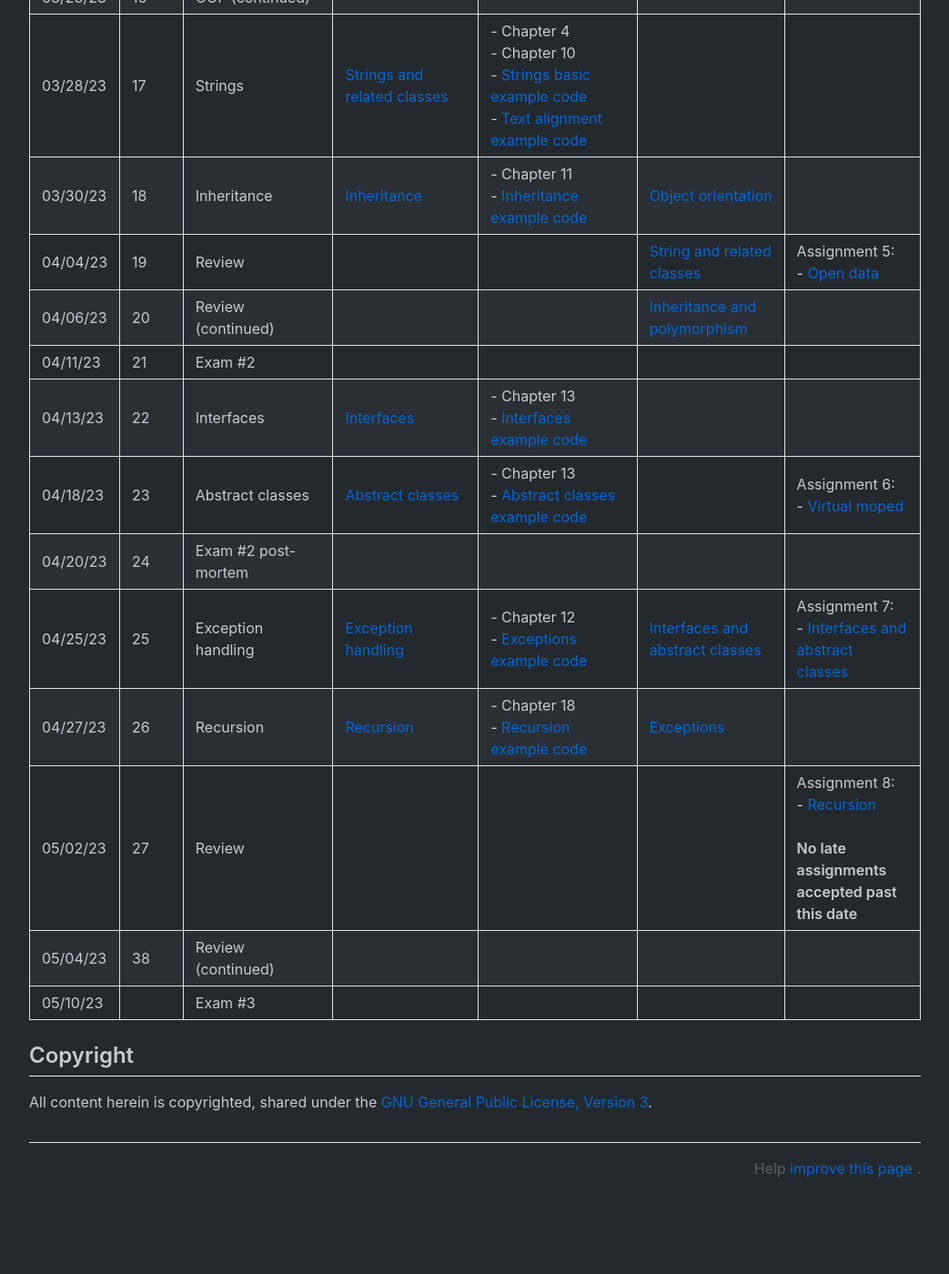
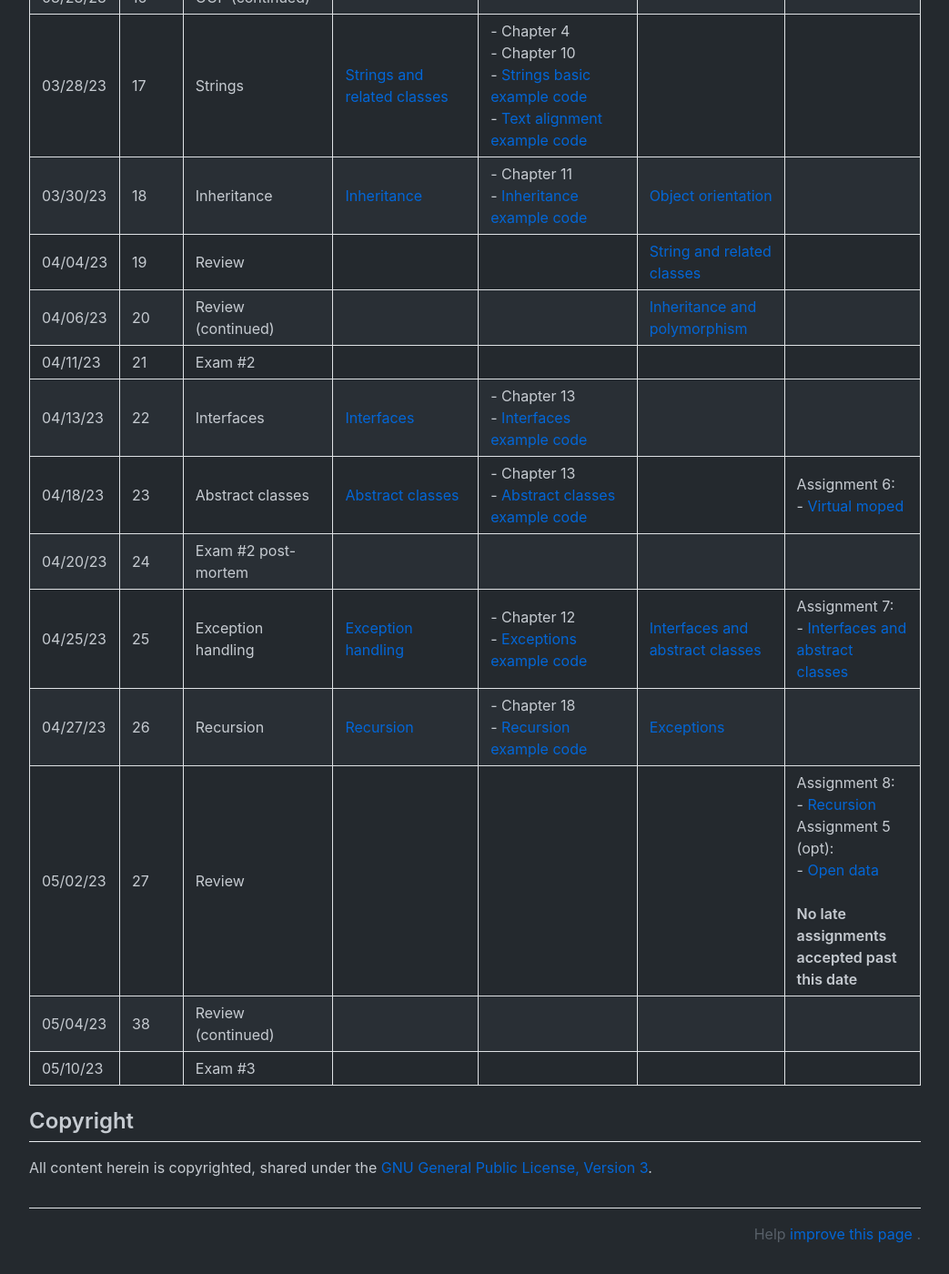
Before and after one commit to nyu-daniel-zint/intro-to-computer-science-2024-spring, a Jekyll site: the page built from content/schedule.md, in a window 1280 px wide and 1400 px high, scrolled down 1777 px. Shown: the whole window at 91% size, without its empty margins (118-1161 px from the left). Built offline with Jekyll 4.4.1, drawn with Linux system fonts in a browser that asks for light colours; comment, search, counter and statistics services are not loaded; before the commit the page ends 3105 px from its top, so only the background shows below that; part of the change alters nothing that is shown.

Commit message:
Make open data assignment optional.

```diff
--- a/content/schedule.md
+++ b/content/schedule.md
@@ -32,7 +32,7 @@ Department of Computer Science
 | 03/23/23 | 16    | OOP (continued)                                          |                                                                                           |                                                                                                                                                                                                                                                    |                                                                        |                                                                                                                                                                                                                                                                                                                                                                                    |
 | 03/28/23 | 17    | Strings                                                  | [Strings and related classes](./slides/strings-as-objects)                                | - Chapter 4<br />- Chapter 10<br />- [Strings basic example code](https://github.com/nyu-java-programming/string-examples)<br />- [Text alignment example code](https://github.com/nyu-java-programming/text-alignment)                            |                                                                        |                                                                                                                                                                                                                                                                                                                                                                                    |
 | 03/30/23 | 18    | Inheritance                                              | [Inheritance](./slides/inheritance)                                                       | - Chapter 11<br />- [Inheritance example code](https://github.com/nyu-java-programming/simple-inheritance-example)                                                                                                                                 | [Object orientation](https://forms.gle/vtGefFjsSuLWpwUG9)              |                                                                                                                                                                                                                                                                                                                                                                                    |
-| 04/04/23 | 19    | Review                                                   |                                                                                           |                                                                                                                                                                                                                                                    | [String and related classes](https://forms.gle/eoqJ2wcndKNp18kt7)      | Assignment 5:<br />- [Open data](https://classroom.github.com/a/s02V0fmQ)                                                                                                                                                                                                                                                                                                          |
+| 04/04/23 | 19    | Review                                                   |                                                                                           |                                                                                                                                                                                                                                                    | [String and related classes](https://forms.gle/eoqJ2wcndKNp18kt7)      |                                                                                                                                                                                                                                                                                                                                                                                    |
 | 04/06/23 | 20    | Review (continued)                                       |                                                                                           |                                                                                                                                                                                                                                                    | [Inheritance and polymorphism](https://forms.gle/w6QQSJTXjXNVmSJS9)    |                                                                                                                                                                                                                                                                                                                                                                                    |
 | 04/11/23 | 21    | Exam #2                                                  |                                                                                           |                                                                                                                                                                                                                                                    |                                                                        |                                                                                                                                                                                                                                                                                                                                                                                    |
 | 04/13/23 | 22    | Interfaces                                               | [Interfaces](./slides/interfaces)                                                         | - Chapter 13<br />- [Interfaces example code](https://github.com/nyu-java-programming/interface-examples)                                                                                                                                          |                                                                        |                                                                                                                                                                                                                                                                                                                                                                                    |
@@ -40,6 +40,6 @@ Department of Computer Science
 | 04/20/23 | 24    | Exam #2 post-mortem                                      |                                                                                           |                                                                                                                                                                                                                                                    |                                                                        |                                                                                                                                                                                                                                                                                                                                                                                    |
 | 04/25/23 | 25    | Exception handling                                       | [Exception handling](./slides/exception-handling)                                         | - Chapter 12<br />- [Exceptions example code](https://github.com/nyu-java-programming/exceptions-examples)                                                                                                                                         | [Interfaces and abstract classes](https://forms.gle/xf6SyaF4hFd2Uqrp8) | Assignment 7:<br />- [Interfaces and abstract classes](https://classroom.github.com/a/TddmUEfc)                                                                                                                                                                                                                                                                                    |
 | 04/27/23 | 26    | Recursion                                                | [Recursion](./slides/recursion)                                                           | - Chapter 18<br />- [Recursion example code](https://github.com/nyu-java-programming/recursion-examples)                                                                                                                                           | [Exceptions](https://forms.gle/Cj45tm8JHsREMEmy6)                      |                                                                                                                                                                                                                                                                                                                                                                                    |
-| 05/02/23 | 27    | Review                                                   |                                                                                           |                                                                                                                                                                                                                                                    |                                                                        | Assignment 8:<br />- [Recursion](https://classroom.github.com/a/WD5F-xLA)<br /><br />**No late assignments accepted past this date**                                                                                                                                                                                                                                               |
+| 05/02/23 | 27    | Review                                                   |                                                                                           |                                                                                                                                                                                                                                                    |                                                                        | Assignment 8:<br />- [Recursion](https://classroom.github.com/a/WD5F-xLA)<br />Assignment 5 (opt):<br />- [Open data](https://classroom.github.com/a/s02V0fmQ)<br /><br />**No late assignments accepted past this date**                                                                                                                                                          |
 | 05/04/23 | 38    | Review (continued)                                       |                                                                                           |                                                                                                                                                                                                                                                    |                                                                        |                                                                                                                                                                                                                                                                                                                                                                                    |
 | 05/10/23 |       | Exam #3                                                  |                                                                                           |                                                                                                                                                                                                                                                    |                                                                        |                                                                                                                                                                                                                                                                                                                                                                                    |
```
